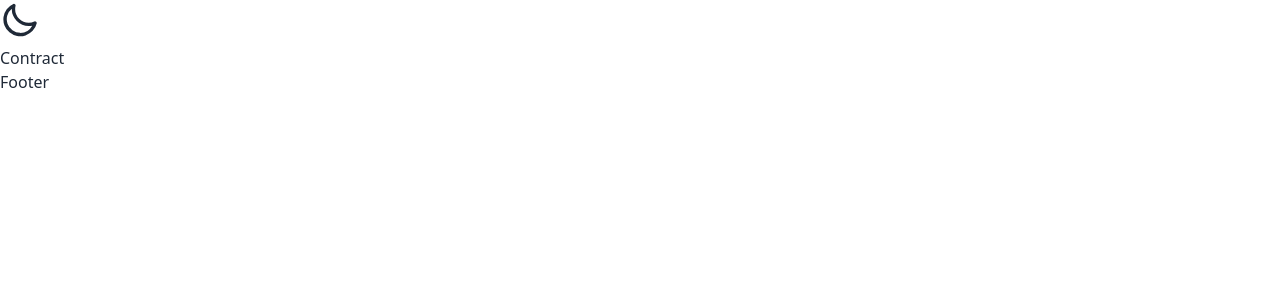
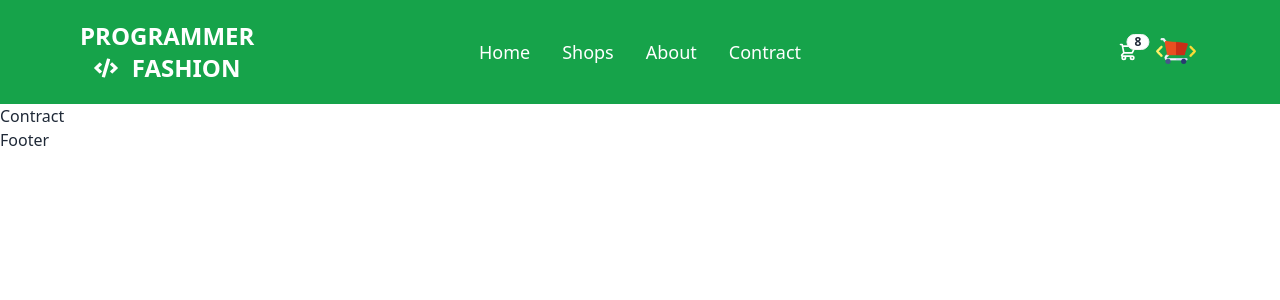
Before and after one commit to mfarhadattari/fashion-man-client, a React (Vite) app: page /contract in a window 1280 px wide. Shown: the top 300 px of the page. Built offline with nearby package versions, Linux system fonts and the light colour scheme.

Commit message:
naivigation bar complete

```diff
--- a/package.json
+++ b/package.json
@@ -12,6 +12,7 @@
   "dependencies": {
     "react": "^18.2.0",
     "react-dom": "^18.2.0",
+    "react-icons": "^4.10.1",
     "react-router-dom": "^6.14.1"
   },
   "devDependencies": {
--- /dev/null
+++ b/src/components/NavLink.jsx
@@ -0,0 +1,11 @@
+import { Link } from "react-router-dom";
+
+const NavLink = ({ to, children }) => {
+  return (
+    <li className="font-medium text-lg list-none">
+      <Link to={to}>{children}</Link>
+    </li>
+  );
+};
+
+export default NavLink;
--- a/src/components/ThemeToggle.jsx
+++ b/src/components/ThemeToggle.jsx
@@ -1,8 +1,7 @@
-import { useContext } from "react";
-import { ThemeContext } from "../providers/ThemeProvider";
+import useTheme from "../hooks/useTheme";
 
 const ThemeToggle = () => {
-  const { handleTheme, isDark } = useContext(ThemeContext);
+  const { handleTheme, isDark } = useTheme();
   return (
     <button onClick={handleTheme}>
       {isDark ? (
--- /dev/null
+++ b/src/hooks/useTheme.jsx
@@ -0,0 +1,10 @@
+import { useContext } from "react";
+import { ThemeContext } from "../providers/ThemeProvider";
+
+const useTheme = () => {
+  const { handleTheme, isDark } = useContext(ThemeContext);
+
+  return { handleTheme, isDark };
+};
+
+export default useTheme;
--- a/src/layout/MainLayout.jsx
+++ b/src/layout/MainLayout.jsx
@@ -1,11 +1,9 @@
 import { Outlet } from "react-router-dom";
-import ThemeToggle from "../components/ThemeToggle";
+import NavigationBar from "../pages/Public/Shared/NavigationBar";
 const MainLayout = () => {
   return (
     <div>
-      <nav>
-        <ThemeToggle></ThemeToggle>
-      </nav>
+      <NavigationBar></NavigationBar>
       <Outlet></Outlet>
       <footer>Footer</footer>
     </div>
--- /dev/null
+++ b/src/pages/Public/Shared/NavigationBar.jsx
@@ -0,0 +1,110 @@
+import NavLink from "../../../components/NavLink";
+import { FaBars, FaCode } from "react-icons/fa";
+import ThemeToggle from "./../../../components/ThemeToggle";
+import useTheme from "../../../hooks/useTheme";
+
+const navOptions = [
+  {
+    path: "/",
+    name: "Home",
+  },
+  {
+    path: "/shops",
+    name: "Shops",
+  },
+  {
+    path: "/about",
+    name: "About",
+  },
+  {
+    path: "/contract",
+    name: "Contract",
+  },
+];
+
+const NavigationBar = () => {
+  const { isDark } = useTheme();
+  return (
+    <nav
+      className={`navbar p-5 md:px-20 items-center ${
+        isDark ? "bg-slate-950" : "bg-green-600 text-white"
+      }`}
+    >
+      <div className="navbar-start">
+        <div className="dropdown">
+          <label tabIndex={0} className="btn btn-ghost lg:hidden">
+            <FaBars></FaBars>
+          </label>
+          <ul
+            tabIndex={0}
+            className={`menu menu-sm dropdown-content mt-3 z-[1] p-2 shadow rounded-box w-52 ${
+              isDark ? "bg-slate-800" : "bg-green-500"
+            } `}
+          >
+            {navOptions.map((option) => (
+              <NavLink key={option.path} to={option.path}>{option.name}</NavLink>
+            ))}
+          </ul>
+        </div>
+        <a className="text-2xl font-semibold uppercase ">
+          <div className="flex flex-col">
+            <h1>Programmer</h1>
+            <h1 className="flex justify-evenly items-center"><FaCode></FaCode>Fashion</h1>
+          </div>
+        </a>
+      </div>
+      <div className="navbar-center hidden lg:flex">
+        <ul className="menu menu-horizontal px-1">
+          {navOptions.map((option) => (
+            <NavLink key={option.path} to={option.path}>{option.name}</NavLink>
+          ))}
+        </ul>
+      </div>
+      <div className="navbar-end">
+        <label tabIndex={0} className="btn btn-ghost btn-circle">
+          <div className="indicator">
+            <NavLink to="/cart">
+              <svg
+                xmlns="http://www.w3.org/2000/svg"
+                className="h-5 w-5"
+                fill="none"
+                viewBox="0 0 24 24"
+                stroke="currentColor"
+              >
+                <path
+                  strokeLinecap="round"
+                  strokeLinejoin="round"
+                  strokeWidth="2"
+                  d="M3 3h2l.4 2M7 13h10l4-8H5.4M7 13L5.4 5M7 13l-2.293 2.293c-.63.63-.184 1.707.707 1.707H17m0 0a2 2 0 100 4 2 2 0 000-4zm-8 2a2 2 0 11-4 0 2 2 0 014 0z"
+                />
+              </svg>
+            </NavLink>
+            <span className="badge badge-sm indicator-item">8</span>
+          </div>
+        </label>
+        <div className="dropdown dropdown-end ">
+          <label tabIndex={0} className="btn btn-ghost btn-circle avatar">
+            <div className="w-10 rounded-full">
+              <img src="/icon.png" />
+            </div>
+          </label>
+          <ul
+            tabIndex={0}
+            className={`menu menu-sm dropdown-content mt-3 z-[1] p-2 shadow rounded-box w-52 ${
+              isDark ? "bg-slate-800" : "bg-green-500"
+            }`}
+          >
+            <div className="flex justify-between items-center">
+              <NavLink to="/profile">Profile</NavLink>
+              <ThemeToggle></ThemeToggle>
+            </div>
+            <NavLink to="orders">Orders</NavLink>
+            <button className="btn">Log Out</button>
+          </ul>
+        </div>
+      </div>
+    </nav>
+  );
+};
+
+export default NavigationBar;
--- a/src/providers/ThemeProvider.jsx
+++ b/src/providers/ThemeProvider.jsx
@@ -4,14 +4,14 @@ export const ThemeContext = createContext();
 
 const ThemeProvider = ({ children }) => {
   const [isDark, setIsDark] = useState(
-    localStorage.getItem("pf-theme") == "dark"
+    localStorage.getItem("pf-theme") == "night"
   );
   useEffect(() => {
     if (isDark) {
       document.getElementsByTagName("html")[0].removeAttribute("data-theme");
       document
         .getElementsByTagName("html")[0]
-        .setAttribute("data-theme", "dark");
+        .setAttribute("data-theme", "night");
     } else {
       document.getElementsByTagName("html")[0].removeAttribute("data-theme");
       document
@@ -26,8 +26,8 @@ const ThemeProvider = ({ children }) => {
       document.getElementsByTagName("html")[0].removeAttribute("data-theme");
       document
         .getElementsByTagName("html")[0]
-        .setAttribute("data-theme", "dark");
-      localStorage.setItem("pf-theme", "dark");
+        .setAttribute("data-theme", "night");
+      localStorage.setItem("pf-theme", "night");
     } else {
       document.getElementsByTagName("html")[0].removeAttribute("data-theme");
       document
--- a/tailwind.config.js
+++ b/tailwind.config.js
@@ -5,4 +5,7 @@ export default {
     extend: {},
   },
   plugins: [require("daisyui")],
+  daisyui: {
+    themes: ["light", "night"],
+  },
 };
```
Also changed, not shown: 1 other file (tests, documents, lock files or other folders).
